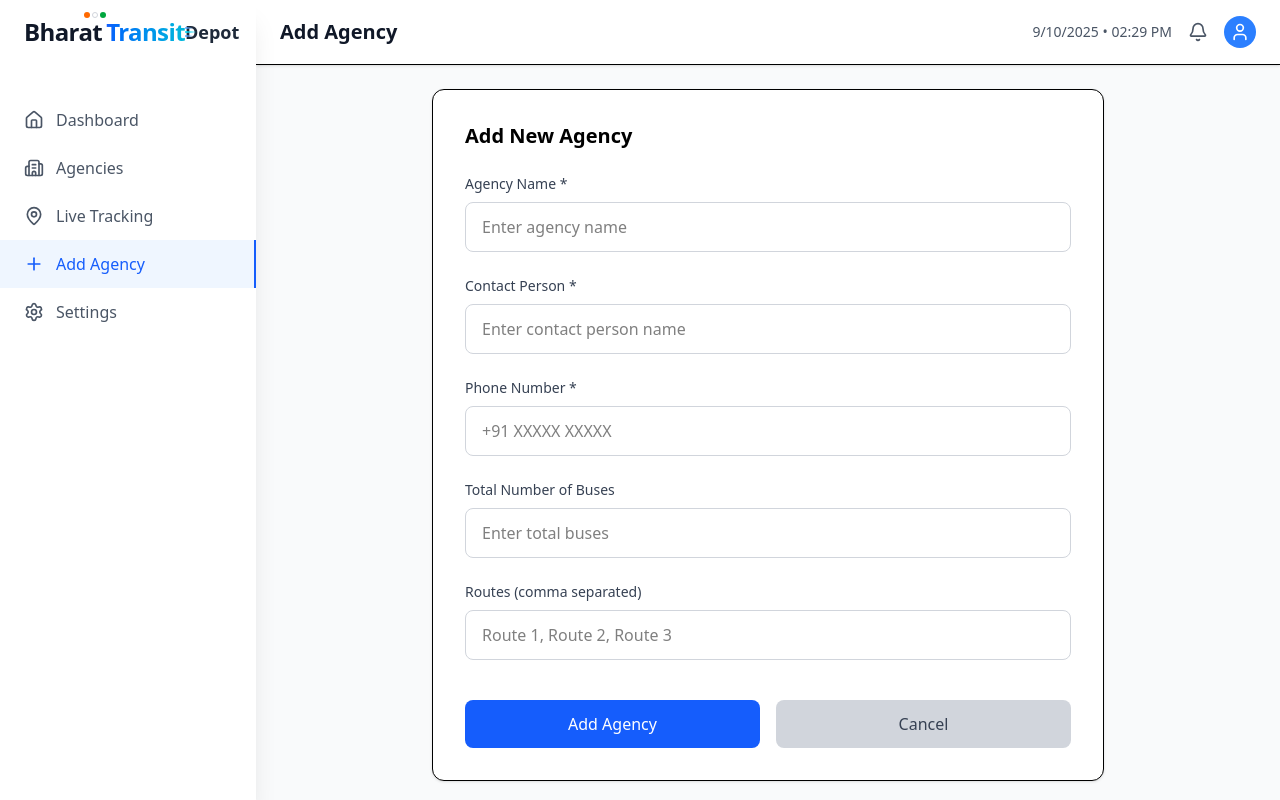
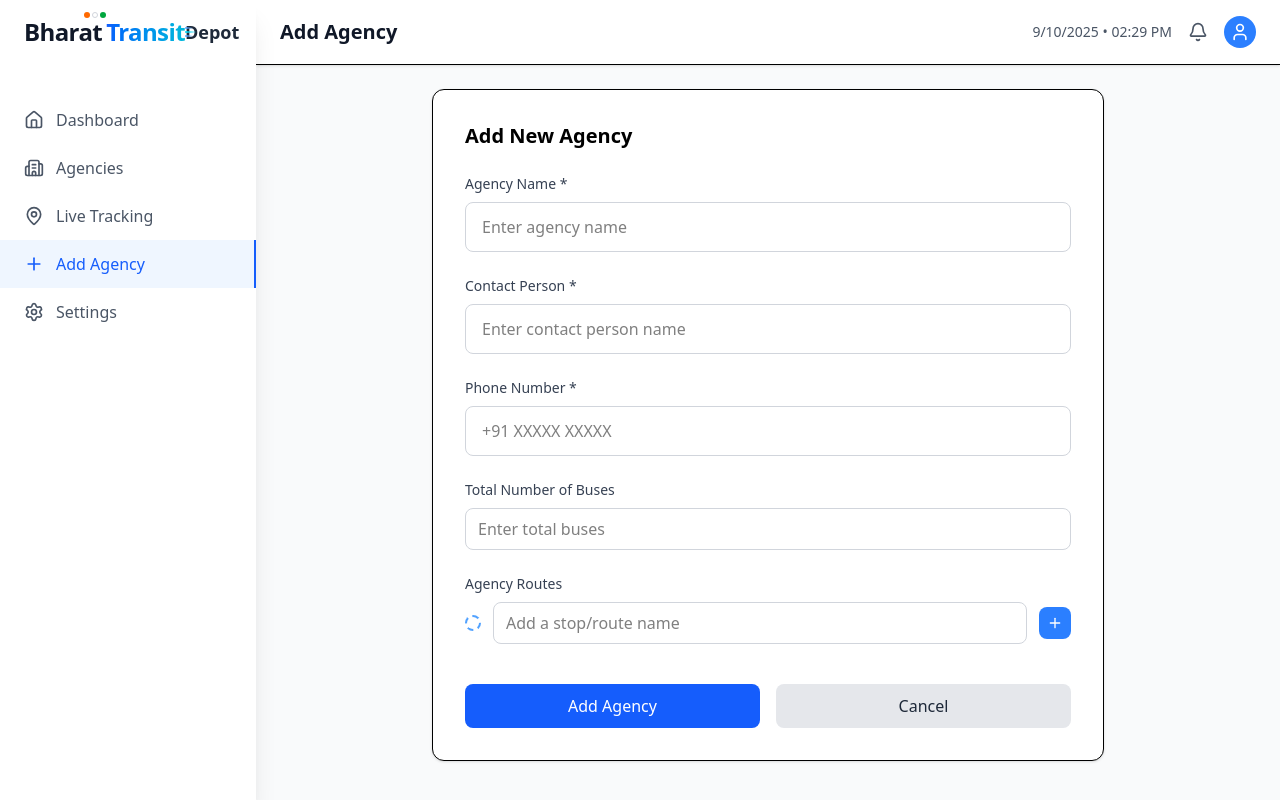
Before and after one commit to Tautik05/Bharat-Transit, a React (Vite) app: page /depot in a window 1280 px wide. Both pictures are taken after a click on the button "Add Agency". Built offline with nearby package versions, Linux system fonts and the light colour scheme.

Commit message:
UI changes

```diff
--- a/src/pages/BusDepot.jsx
+++ b/src/pages/BusDepot.jsx
@@ -1,4 +1,4 @@
-import React, { useState, useEffect } from "react";
+import React, { useState, useEffect, useRef } from "react";
 import {
   Home, Building2, Bus, MapPin, Users, Settings,
   Plus, Bell, Menu, X, Clock, Route,
@@ -7,12 +7,14 @@ import {
 import BharatTransitLogo from "../components/Logo.jsx";
 
 
-const BharatTransitDashboard = () => {
+const BusDepot = () => {
   const [currentPage, setCurrentPage] = useState('dashboard');
   const [sidebarOpen, setSidebarOpen] = useState(false);
   const [currentTime, setCurrentTime] = useState(new Date());
   const [darkMode, setDarkMode] = useState(false);
   const [showProfile, setShowProfile] = useState(false);
+  const [newRoute, setNewRoute] = useState("");
+  const [routes, setRoutes] = useState([]);
 
   // Sample Data
   const [agencies, setAgencies] = useState([
@@ -95,8 +97,10 @@ const BharatTransitDashboard = () => {
     contact: '',
     phone: '',
     totalBuses: '',
-    routes: ''
+    routes: []
   });
+
+  const [routeInput, setRouteInput] = useState('');
 
   // Update time
   useEffect(() => {
@@ -115,6 +119,29 @@ const BharatTransitDashboard = () => {
     }
   }, [showProfile]);
 
+  const handleRouteChange = (e) => {
+    setRouteInput(e.target.value);
+  };
+
+  const handleRouteKeyDown = (e) => {
+    if (e.key === 'Enter' || e.key === ',') {
+      e.preventDefault();
+      const newRoute = routeInput.trim();
+      if (newRoute && !newAgency.routes.includes(newRoute)) {
+        setNewAgency({ ...newAgency, routes: [...newAgency.routes, newRoute] });
+      }
+      setRouteInput('');
+    }
+  };
+
+const removeRoute = (route) => {
+  setNewAgency(prev => ({
+    ...prev,
+    routes: prev.routes.filter(r => r !== route),
+  }));
+};
+
+
   const addAgency = () => {
     if (newAgency.name && newAgency.contact && newAgency.phone) {
       const agency = {
@@ -125,10 +152,11 @@ const BharatTransitDashboard = () => {
         totalBuses: parseInt(newAgency.totalBuses) || 0,
         activeBuses: parseInt(newAgency.totalBuses) || 0,
         maintenanceBuses: 0,
-        routes: newAgency.routes.split(',').map(r => r.trim()).filter(r => r)
+        routes: newAgency.routes.filter(r => r)
       };
       setAgencies([...agencies, agency]);
-      setNewAgency({ name: '', contact: '', phone: '', totalBuses: '', routes: '' });
+      setNewAgency({ name: '', contact: '', phone: '', totalBuses: '', routes: [] });
+      setRouteInput('');
     }
   };
 
@@ -536,7 +564,7 @@ const BharatTransitDashboard = () => {
   );
 
   const AddAgencyPage = () => (
-    <div className="max-w-2xl mx-auto">
+    <div className="max-w-2xl mx-auto" >
       <div className={`${darkMode ? 'bg-zinc-800 border-zinc-700' : 'bg-white'} rounded-xl p-8 shadow-sm border`}>
         <h3 className="text-xl font-semibold mb-6">Add New Agency</h3>
 
@@ -549,7 +577,7 @@ const BharatTransitDashboard = () => {
               type="text"
               value={newAgency.name}
               onChange={(e) => setNewAgency({...newAgency, name: e.target.value})}
-              className={`w-full border ${darkMode ? 'bg-zinc-700 border-zinc-600 text-white' : 'border-gray-300'} rounded-lg px-4 py-3 focus:ring-2 focus:ring-blue-500 focus:border-transparent`}
+              className={`w-full border ${darkMode ? 'bg-zinc-700 border-zinc-600 text-white placeholder:text-zinc-400' : 'border-gray-300'} rounded-lg px-4 py-3 focus:ring-2 focus:ring-blue-500 focus:border-transparent`}
               placeholder="Enter agency name"
             />
           </div>
@@ -562,7 +590,7 @@ const BharatTransitDashboard = () => {
               type="text"
               value={newAgency.contact}
               onChange={(e) => setNewAgency({...newAgency, contact: e.target.value})}
-              className={`w-full border ${darkMode ? 'bg-zinc-700 border-zinc-600 text-white' : 'border-gray-300'} rounded-lg px-4 py-3 focus:ring-2 focus:ring-blue-500 focus:border-transparent`}
+              className={`w-full border ${darkMode ? 'bg-zinc-700 border-zinc-600 text-white placeholder:text-zinc-400' : 'border-gray-300'} rounded-lg px-4 py-3 focus:ring-2 focus:ring-blue-500 focus:border-transparent`}
               placeholder="Enter contact person name"
             />
           </div>
@@ -575,7 +603,7 @@ const BharatTransitDashboard = () => {
               type="tel"
               value={newAgency.phone}
               onChange={(e) => setNewAgency({...newAgency, phone: e.target.value})}
-              className={`w-full border ${darkMode ? 'bg-zinc-700 border-zinc-600 text-white' : 'border-gray-300'} rounded-lg px-4 py-3 focus:ring-2 focus:ring-blue-500 focus:border-transparent`}
+              className={`w-full border ${darkMode ? 'bg-zinc-700 border-zinc-600 text-white placeholder:text-zinc-400' : 'border-gray-300'} rounded-lg px-4 py-3 focus:ring-2 focus:ring-blue-500 focus:border-transparent`}
               placeholder="+91 XXXXX XXXXX"
             />
           </div>
@@ -588,34 +616,83 @@ const BharatTransitDashboard = () => {
               type="number"
               value={newAgency.totalBuses}
               onChange={(e) => setNewAgency({...newAgency, totalBuses: e.target.value})}
-              className={`w-full border ${darkMode ? 'bg-zinc-700 border-zinc-600 text-white' : 'border-gray-300'} rounded-lg px-4 py-3 focus:ring-2 focus:ring-blue-500 focus:border-transparent`}
+              className={`w-full border ${darkMode ? 'bg-zinc-700 border-zinc-600 text-white placeholder:text-zinc-400' : 'border-gray-300'} rounded-lg px-3 py-2 focus:ring-2 focus:ring-blue-500 focus:border-transparent transition-colors`}
               placeholder="Enter total buses"
             />
           </div>
 
           <div>
   <label className={`block text-sm font-medium ${darkMode ? 'text-zinc-300' : 'text-gray-700'} mb-2`}>
-              Routes (comma separated)
+    Agency Routes
   </label>
+
+  <div className="space-y-4">
+    {newAgency.routes.map((route, index) => (
+      <div key={index} className="flex items-center gap-3 relative">
+        {/* Vertical Line for route visualization */}
+        {index > 0 && (
+          <div className="absolute left-2 top-0 bottom-0 w-0.5 bg-blue-300"></div>
+        )}
+
+        {/* Stop Icon */}
+        <div className="w-4 h-4 rounded-full bg-blue-500 z-10"></div>
+
+        {/* Route Name */}
+        <span className={`flex-1 px-3 py-2 rounded-lg ${darkMode ? 'bg-zinc-700 text-white' : 'bg-gray-100 text-gray-800'}`}>
+          {route}
+        </span>
+
+        {/* Remove */}
+        <button
+          onClick={() => removeRoute(route)}
+          className="text-red-500 hover:text-red-700"
+        >
+          ✕
+        </button>
+      </div>
+    ))}
+
+    {/* Add New Stop */}
+    <div className="flex items-center gap-3">
+      <div className="w-4 h-4 rounded-full border-2 border-dashed border-blue-400"></div>
       <input
         type="text"
-              value={newAgency.routes}
-              onChange={(e) => setNewAgency({...newAgency, routes: e.target.value})}
-              className={`w-full border ${darkMode ? 'bg-zinc-700 border-zinc-600 text-white' : 'border-gray-300'} rounded-lg px-4 py-3 focus:ring-2 focus:ring-blue-500 focus:border-transparent`}
-              placeholder="Route 1, Route 2, Route 3"
+        value={routeInput}
+        onChange={(e) => setRouteInput(e.target.value)}
+        onKeyDown={handleRouteKeyDown}
+        placeholder="Add a stop/route name"
+        className={`flex-1 border rounded-lg px-3 py-2 ${darkMode ? 'bg-zinc-700 border-zinc-600 text-white' : 'bg-white border-gray-300'} focus:ring-2 focus:ring-blue-500`}
       />
+      <button
+  onClick={() => {
+    if (routeInput.trim()) {
+      setNewAgency(prev => ({
+        ...prev,
+        routes: [...prev.routes, routeInput.trim()],
+      }));
+      setRouteInput('');
+    }
+  }}
+  className="bg-blue-500 text-white p-2 rounded-lg hover:bg-blue-600 transition"
+>
+  <Plus className="w-4 h-4" />
+</button>
+
     </div>
+  </div>
+</div>
+
 
           <div className="flex gap-4 pt-4">
             <button
               onClick={addAgency}
-              className="flex-1 bg-blue-600 text-white py-3 rounded-lg hover:bg-blue-700 transition-colors font-medium"
+              className="flex-1 bg-blue-600 text-white py-2.5 rounded-lg hover:bg-blue-700 transition-colors font-medium"
             >
               Add Agency
             </button>
             <button
               onClick={() => setCurrentPage('agencies')}
-              className={`flex-1 ${darkMode ? 'bg-zinc-700 text-zinc-100 hover:bg-zinc-600' : 'bg-gray-300 text-gray-700 hover:bg-gray-400'} py-3 rounded-lg transition-colors font-medium`}
+              className={`flex-1 ${darkMode ? 'bg-zinc-700 text-zinc-100 hover:bg-zinc-600' : 'bg-gray-200 text-gray-800 hover:bg-gray-300'} py-2.5 rounded-lg transition-colors font-medium`}
             >
               Cancel
             </button>
@@ -705,4 +782,4 @@ const BharatTransitDashboard = () => {
   );
 };
 
-export default BharatTransitDashboard;
+export default BusDepot;
```
Lines whose indentation alone changed are shown as unchanged.
